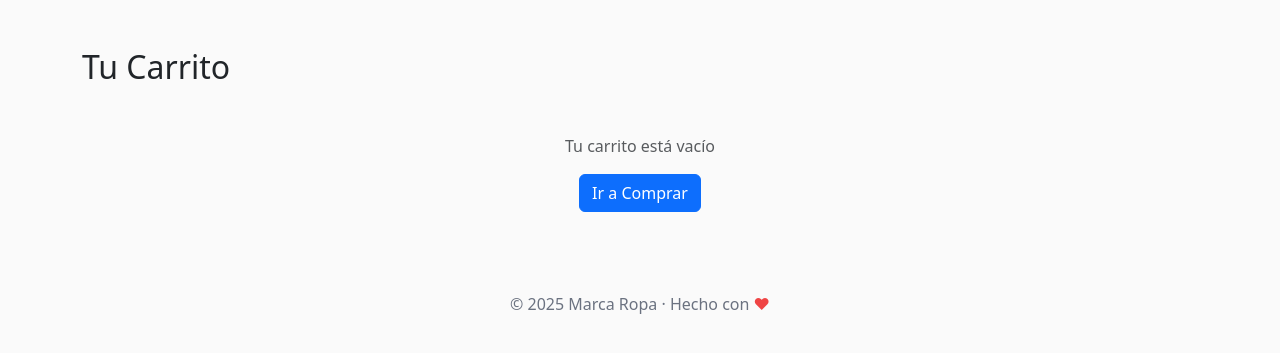
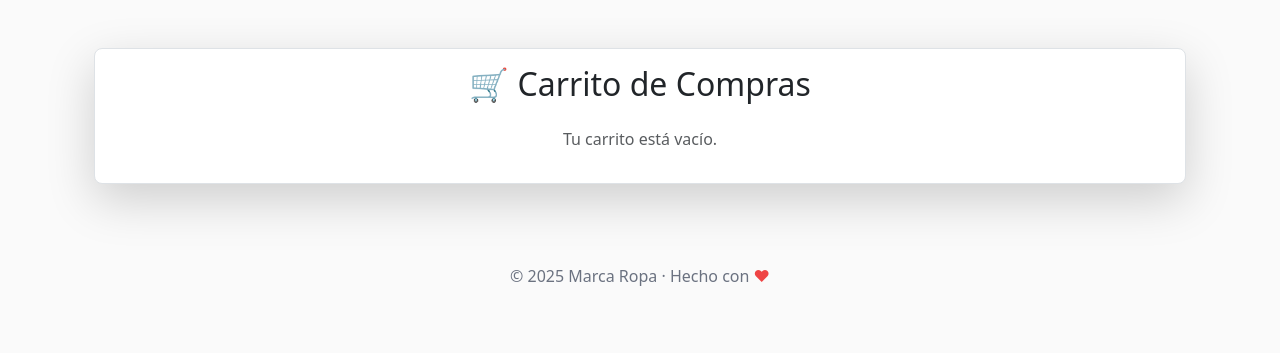
Before and after one commit to Lu120706/FashonFusion, a Flask app: template templates/cart.html in a window 1280 px wide. Shown: the part 61-414 px from the top of the page. Run offline with Flask 3, Linux system fonts and the light colour scheme; the template is opened without the code that fills it, so the values that code supplies are empty.

Commit message:
modificacion del carrito de compras, el index se actualizo en los productos decia ver y era añadir estonces se modifico eso, y el app.py se actualizo lo del carrito de compras y lo que faltaria es lo de los productos

```diff
--- a/app.py
+++ b/app.py
@@ -187,6 +187,8 @@ def product(pid):
         abort(404)
     return render_template('product.html', product=p)
 
+
+
 @app.route('/cart')
 @login_required
 def cart():
--- a/templates/cart.html
+++ b/templates/cart.html
@@ -1,59 +1,48 @@
 {% extends "base.html" %}
-
-{% block title %}Carrito - Marca Ropa{% endblock %}
-
+{% block title %}Carrito{% endblock %}
 {% block content %}
-<h2 class="mb-4">Tu Carrito</h2>
+<div class="container mt-5">
+  <div class="card shadow-lg border rounded-3">
+    <div class="card-body">
+      <h2 class="mb-4 text-center">🛒 Carrito de Compras</h2>
 
       {% if cart %}
-    <div class="table-responsive">
-        <table class="table">
-            <thead>
-                <tr>
+      <table class="table table-bordered align-middle">
+        <thead class="table-light">
+          <tr class="text-center">
             <th>Producto</th>
             <th>Precio</th>
-                    <th>Cantidad</th>
-                    <th>Total</th>
-                    <th></th>
+            <th>Acción</th>
           </tr>
         </thead>
         <tbody>
           {% for item in cart %}
           <tr>
             <td>
-                        <img src="{{ item.image }}" alt="{{ item.name }}" class="img-thumbnail me-2" style="width: 50px; height: 50px; object-fit: cover;">
+              <img src="{{ item.image }}" alt="{{ item.name }}" style="width: 60px; height: auto; margin-right: 10px;">
               {{ item.name }}
             </td>
-                    <td>${{ '%.2f'|format(item.price) }}</td>
-                    <td>1</td>
-                    <td>${{ '%.2f'|format(item.price) }}</td>
-                    <td>
-                        <form method="POST" action="{{ url_for('remove_from_cart', product_id=item.id) }}" style="display: inline;">
+            <td class="text-center">${{ "%.2f"|format(item.price) }}</td>
+            <td class="text-center">
+              <form action="{{ url_for('remove_from_cart', product_id=item.id) }}" method="POST">
                 <button type="submit" class="btn btn-sm btn-danger">Eliminar</button>
               </form>
             </td>
           </tr>
           {% endfor %}
         </tbody>
-            <tfoot>
-                <tr>
-                    <td colspan="3" class="text-end"><strong>Total:</strong></td>
-                    <td colspan="2"><strong>${{ '%.2f'|format(total) }}</strong></td>
-                </tr>
-            </tfoot>
       </table>
-    </div>
 
       <div class="d-flex justify-content-between align-items-center mt-4">
-        <a href="/" class="btn btn-secondary">Seguir Comprando</a>
-        <form method="POST" action="{{ url_for('checkout') }}">
-            <button type="submit" class="btn btn-primary">Proceder al Pago</button>
+        <h4>Total: <span class="text-success">${{ "%.2f"|format(total) }}</span></h4>
+        <form action="{{ url_for('checkout') }}" method="POST">
+          <button type="submit" class="btn btn-success">Proceder al pago</button>
         </form>
       </div>
       {% else %}
-    <div class="text-center my-5">
-        <p class="text-muted">Tu carrito está vacío</p>
-        <a href="/" class="btn btn-primary">Ir a Comprar</a>
+      <p class="text-center text-muted">Tu carrito está vacío.</p>
+      {% endif %}
     </div>
-{% endif %}
+  </div>
+</div>
 {% endblock %}
--- a/templates/index.html
+++ b/templates/index.html
@@ -42,7 +42,7 @@
         <p class="card-text text-muted">{{ p.desc }}</p>
         <div class="mt-auto d-flex justify-content-between align-items-center">
           <strong>${{ '%.2f'|format(p.price) }}</strong>
-          <a class="btn btn-sm btn-primary" href="{{ url_for('product', pid=p.id) }}">Ver</a>
+          <a class="btn btn-sm btn-primary" href="{{ url_for('product', pid=p.id) }}">añadir</a>
         </div>
       </div>
     </div>
```
Lines whose indentation alone changed are shown as unchanged.
